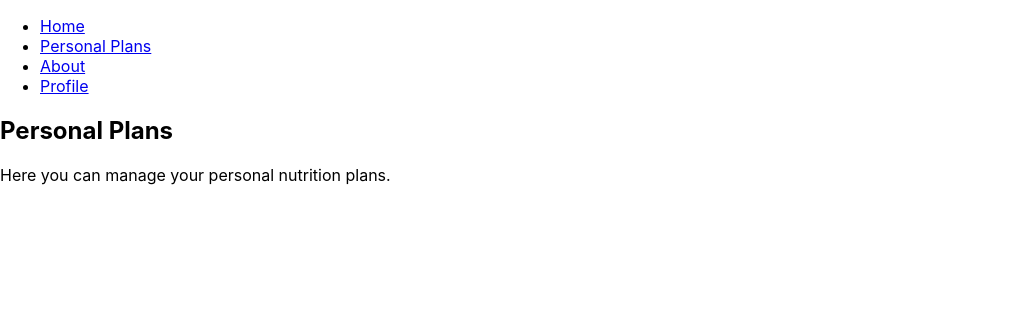
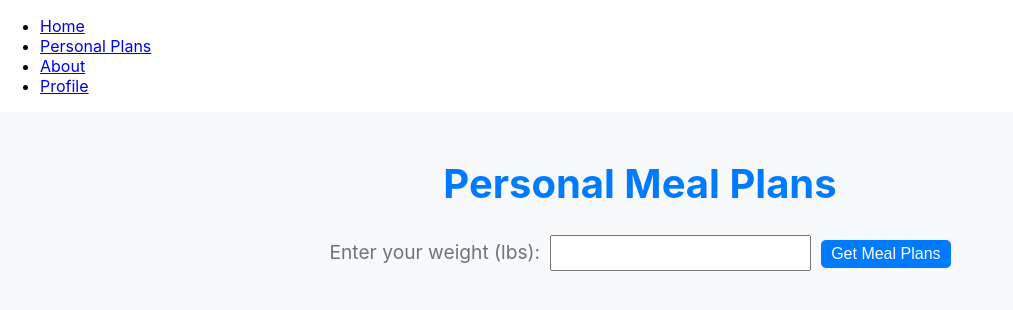
Before and after one commit to simonesutton12/CAPSTONE-frontend, a React (Create React App) app: page /personal-plans in a window 1280 px wide. Shown: the top 310 px of the page, without its empty margins (0-1013 px from the left). Built offline with nearby package versions, Linux system fonts and the light colour scheme; no server answers.

Commit message:
added about page/API

```diff
--- a/src/App.js
+++ b/src/App.js
@@ -28,6 +28,8 @@ function App() {
                     <Route path="/personal-plans" element={<PersonalPlans />} />
                     <Route path="/about" element={<About />} />
                     <Route path="/profile" element={<UserProfile />} />
+                    <Route path="/" exact component={PersonalPlans} />
+          <Route path="/user-profile/:planId" component={UserProfile} />
 
                 </Routes>
             </div>
--- a/src/components/UserProfile.js
+++ b/src/components/UserProfile.js
@@ -1,36 +1,52 @@
 import React, { useEffect, useState } from 'react';
 import axios from 'axios';
+import { useParams, useLocation } from 'react-router-dom';
 import './UserProfile.css';
 
 const UserProfile = () => {
-  const [user, setUser] = useState({});
-  const [mealPlans, setMealPlans] = useState([]);
+  const { planId } = useParams();
+  const location = useLocation();
+  const { weight, mealPlan } = location.state || {};
+  const [plan, setPlan] = useState(mealPlan || null);
+  const [error, setError] = useState(null);
 
   useEffect(() => {
-    axios.get('/api/user')
-      .then(response => setUser(response.data))
-      .catch(error => console.error('Error fetching user data:', error));
+    if (!plan) {
+      const fetchPlan = async () => {
+        try {
+          const response = await axios.get(`https://api.spoonacular.com/recipes/${planId}/information`, {
+            headers: {
+              'Content-Type': 'application/json',
+              'Authorization': `Bearer cac2854bf30643a9bffd81eebcf0a1b8`
+            }
+          });
+          setPlan(response.data);
+        } catch (error) {
+          console.error('Error fetching plan details:', error);
+          setError('Failed to fetch plan details. Please try again later.');
+        }
+      };
 
-    axios.get('/api/meals')
-      .then(response => setMealPlans(response.data))
-      .catch(error => console.error('Error fetching meal plans:', error));
-  }, []);
+      fetchPlan();
+    }
+  }, [planId, plan]);
 
   return (
     <div className="user-profile">
-      <h2>User Profile</h2>
-      <p>Name: {user.name}</p>
-      <p>Current Weight: {user.weight} lbs</p>
-      <h2>Personal Meal Plans</h2>
-      <ul>
-        {mealPlans.map(meal => (
-          <li key={meal._id}>
-            <h3>{meal.name}</h3>
-            <p>{meal.description}</p>
-            <p>Calories: {meal.calories}</p>
-          </li>
-        ))}
-      </ul>
+      {error && <p className="error">{error}</p>}
+      {plan ? (
+        <div>
+          <h2>{plan.title}</h2>
+          <p>Ready in {plan.readyInMinutes} minutes</p>
+          <p>Servings: {plan.servings}</p>
+          <p>Calories: {plan.nutrition.calories}</p>
+          <img src={plan.image} alt={plan.title} />
+          <p>{plan.summary}</p>
+          <p>User Weight: {weight} lbs</p>
+        </div>
+      ) : (
+        <p>Loading...</p>
+      )}
     </div>
   );
 };
--- a/src/components/dashboard.js
+++ b/src/components/dashboard.js
@@ -9,10 +9,14 @@ const Dashboard = () => {
   useEffect(() => {
     const fetchMealPlans = async () => {
       try {
-        const response = await axios.get('/api/plans');
+        const response = await axios.get('/api/custom-meal-plans', {
+          headers: {
+            'Custom-Header': 'value'
+          }
+        });
         setMealPlans(response.data);
       } catch (error) {
-        console.error('Error fetching meal plans:', error);
+        console.error('Error fetching custom meal plans:', error);
       } finally {
         setLoading(false);
       }
--- /dev/null
+++ b/src/pages/About.css
@@ -0,0 +1,44 @@
+.about {
+  text-align: center;
+  padding: 20px;
+  background-color: #f8f9fa;
+  color: #333;
+}
+
+.about-header {
+  margin-bottom: 40px;
+}
+
+.about-header h1 {
+  font-size: 2.5em;
+  color: #007bff;
+}
+
+.about-content {
+  max-width: 800px;
+  margin: 0 auto;
+  text-align: left;
+}
+
+.about-content p {
+  font-size: 1.2em;
+  line-height: 1.6;
+  color: #6c757d;
+}
+
+.about-content h2 {
+  font-size: 2em;
+  color: #007bff;
+  margin-top: 20px;
+}
+
+.about-content ul {
+  list-style-type: disc;
+  padding-left: 20px;
+}
+
+.about-content ul li {
+  font-size: 1.2em;
+  line-height: 1.6;
+  color: #6c757d;
+}
--- /dev/null
+++ b/src/pages/PersonalPlans.css
@@ -0,0 +1,63 @@
+.personal-plans {
+  text-align: center;
+  padding: 20px;
+  background-color: #f8f9fa;
+  color: #333;
+}
+
+.personal-plans-header {
+  margin-bottom: 40px;
+}
+
+.personal-plans-header h1 {
+  font-size: 2.5em;
+  color: #007bff;
+}
+
+.personal-plans-header form {
+  margin-top: 20px;
+}
+
+.personal-plans-header label {
+  font-size: 1.2em;
+  color: #6c757d;
+}
+
+.personal-plans-header input {
+  margin-left: 10px;
+  padding: 5px;
+  font-size: 1em;
+}
+
+.personal-plans-header button {
+  margin-left: 10px;
+  padding: 5px 10px;
+  font-size: 1em;
+  background-color: #007bff;
+  color: white;
+  border: none;
+  border-radius: 5px;
+  cursor: pointer;
+}
+
+.personal-plans-header button:hover {
+  background-color: #0056b3;
+}
+
+.meal-plans-list {
+  list-style-type: none;
+  padding: 0;
+}
+
+.meal-plan-item {
+  background: #fff;
+  border: 1px solid #dee2e6;
+  border-radius: 8px;
+  padding: 10px;
+  margin: 10px 0;
+  box-shadow: 0 4px 8px rgba(0, 0, 0, 0.1);
+}
+
+.error {
+  color: red;
+}
--- a/src/pages/about.js
+++ b/src/pages/about.js
@@ -1,12 +1,37 @@
 import React from 'react';
+import './About.css';
 
-function About() {
-    return (
-        <div>
-            <h2>About</h2>
-            <p>This is the About page.</p>
-        </div>
-    );
-}
+const About = () => {
+  return (
+    <div className="about">
+      <header className="about-header">
+        <h1>About Nutrition Decision</h1>
+      </header>
+      <section className="about-content">
+        <p>
+          Welcome to Nutrition Decision, your go-to platform for personalized meal plans and healthy eating. Our mission is to help you achieve your health and fitness goals by providing customized meal plans based on your unique dietary needs and preferences.
+        </p>
+        <p>
+          Whether you're looking to lose weight, gain muscle, or simply eat healthier, Nutrition Decision has got you covered. Our platform leverages the power of the Spoonacular API to generate meal plans that are tailored to your specific requirements.
+        </p>
+        <h2>Features</h2>
+        <ul>
+          <li>Personalized meal plans based on your weight and dietary goals</li>
+          <li>Detailed nutritional information for each meal</li>
+          <li>Easy-to-follow recipes with step-by-step instructions</li>
+          <li>Track your progress and update your profile as you achieve your goals</li>
+        </ul>
+        <h2>How It Works</h2>
+        <p>
+          Getting started with Nutrition Decision is easy. Simply enter your weight and select a meal plan that suits your needs. Our platform will generate a customized meal plan for you, complete with nutritional information and recipes. You can add the meal plan to your profile and track your progress over time.
+        </p>
+        <h2>Contact Us</h2>
+        <p>
+          If you have any questions or feedback, feel free to reach out to us at <a href="mailto:support@nutritiondecision.com">support@nutritiondecision.com</a>. We'd love to hear from you!
+        </p>
+      </section>
+    </div>
+  );
+};
 
 export default About;
--- a/src/pages/personalplans.js
+++ b/src/pages/personalplans.js
@@ -1,34 +1,94 @@
-import React, { useEffect, useState } from 'react';
-const axios = require('axios');
+import React, { useState } from 'react';
+import axios from 'axios';
+import { useNavigate } from 'react-router-dom';
+import './PersonalPlans.css';
 
 function PersonalPlans() {
   const [data, setData] = useState(null);
+  const [weight, setWeight] = useState('');
+  const [selectedPlan, setSelectedPlan] = useState('');
+  const [error, setError] = useState(null);
+  const [loading, setLoading] = useState(false);
+  const navigate = useNavigate();
 
-    useEffect(() => {
-        const apiKey = process.env.REACT_APP_API_KEY;
-        console.log('API key:', apiKey);
+  const fetchData = async (userWeight) => {
+    const apiKey = 'cac2854bf30643a9bffd81eebcf0a1b8'; // Use the provided API key
 
-        const fetchData = async () => {
     try {
-                const response = await axios.get('https://api.example.com/data', {
+      const response = await axios.get('https://api.spoonacular.com/mealplanner/generate', {
         headers: {
-                        'Authorization': `Bearer ${apiKey}`
+          'Content-Type': 'application/json'
+        },
+        params: {
+          apiKey: apiKey,
+          targetCalories: userWeight * 10, // Example calculation for target calories
+          timeFrame: 'day'
         }
       });
-                setData(response.data);
+      setData(response.data.meals);
+      console.log('Data fetched successfully:', response.data);
     } catch (error) {
       console.error('Error fetching data:', error);
+      setError('Failed to fetch data. Please try again later.');
+    } finally {
+      setLoading(false);
     }
   };
 
-        fetchData();
-    }, []);
+  const handleSubmit = (e) => {
+    e.preventDefault();
+    setLoading(true);
+    fetchData(weight);
+  };
+
+  const handleAddToProfile = () => {
+    const selectedMealPlan = data.find(plan => plan.id === parseInt(selectedPlan));
+    navigate({
+      pathname: `/user-profile/${selectedPlan}`,
+      state: { weight, mealPlan: selectedMealPlan }
+    });
+  };
 
   return (
+    <div className="personal-plans">
+      <header className="personal-plans-header">
+        <h1>Personal Meal Plans</h1>
+        <form onSubmit={handleSubmit}>
+          <label>
+            Enter your weight (lbs):
+            <input
+              type="number"
+              value={weight}
+              onChange={(e) => setWeight(e.target.value)}
+              required
+            />
+          </label>
+          <button type="submit">Get Meal Plans</button>
+        </form>
+      </header>
+      {loading ? (
+        <p>Loading...</p>
+      ) : (
+        data && (
           <div>
-            <h2>Personal Plans</h2>
-            <p>Here you can manage your personal nutrition plans.</p>
-            {data && <pre>{JSON.stringify(data, null, 2)}</pre>}
+            <label>
+              Select a meal plan:
+              <select value={selectedPlan} onChange={(e) => setSelectedPlan(e.target.value)}>
+                <option value="">Select a plan</option>
+                {data.map((plan) => (
+                  <option key={plan.id} value={plan.id}>
+                    {plan.title}
+                  </option>
+                ))}
+              </select>
+            </label>
+            <button onClick={handleAddToProfile} disabled={!selectedPlan}>
+              Add to Profile
+            </button>
+          </div>
+        )
+      )}
+      {error && <p className="error">{error}</p>}
     </div>
   );
 }
```
Lines whose indentation alone changed are shown as unchanged.
